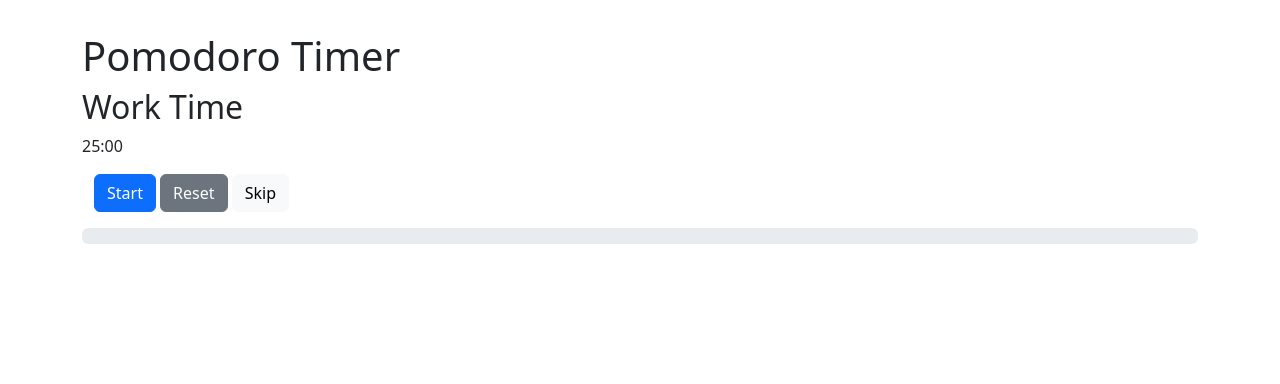
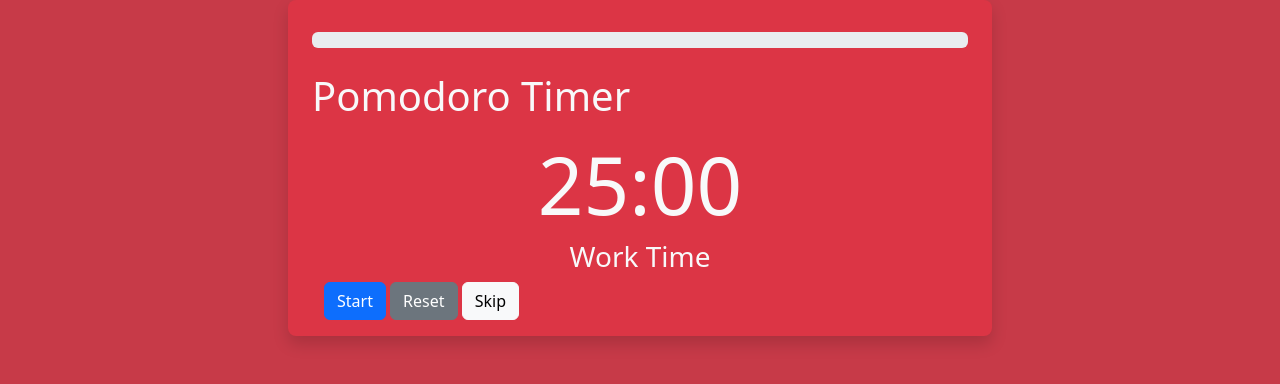
Before and after one commit to kevinguan88/pomodoro, a plain HTML site: page index.html in a window 1280 px wide. Drawn offline with nearby package versions, Linux system fonts and the light colour scheme.

Commit message:
added color, effects, and reformatted

```diff
--- a/css/style.css
+++ b/css/style.css
@@ -0,0 +1,7 @@
+#timer-container {
+    width: 55%;
+}
+
+body {
+    background-color: #c42d3cef;
+}
--- a/index.html
+++ b/index.html
@@ -1,27 +1,32 @@
 <!DOCTYPE html>
 <html>
+
 <head>
     <title>Pomodoro Timer</title>
-        <link href="https://cdn.jsdelivr.net/npm/bootstrap@5.3.0/dist/css/bootstrap.min.css" rel="stylesheet">
+    <link href="https://cdn.jsdelivr.net/npm/bootstrap@5.3.1/dist/css/bootstrap.min.css" rel="stylesheet" integrity="sha384-4bw+/aepP/YC94hEpVNVgiZdgIC5+VKNBQNGCHeKRQN+PtmoHDEXuppvnDJzQIu9" crossorigin="anonymous">
     <link href="css/style.css" rel="stylesheet">
 </head>
+
 <body>
-        <div class="container py-3"></div>
+    <div class="container py-3 bg-danger rounded-3 shadow" id="timer-container">
+        <div class="container py-3">
+            <div class="progress"> <!--TODO: make transparent colored jumbotron and color buttons and progress bar-->
+                <div class="progress-bar bg-secondary" role="progressbar" aria-valuenow="0" aria-valuemin="0" aria-valuemax="100">
+                </div>
+            </div>
+        </div>
         <div class="container">
-            <h1>Pomodoro Timer</h1>
-            <h2 class="mode" id="work">Work Time</h2>
-            <p class="timer" id="work">25:00</p>
+            <h1 class="py-2 text-light">Pomodoro Timer</h1>
+            <h1 class="timer display-1 text-center text-light" id="work">25:00</h1>
+            <h3 class="mode text-center text-light" id="work">Work Time</h2>
                 <div class="container" id="buttons">
                     <button class="btn btn-primary" onclick="start()" id="startStop">Start</button>
                     <button class="btn btn-secondary" onclick="reset()" id="reset">Reset</button>
                     <button class="btn btn-light" onclick="skip()" id="skip">Skip</button>
                 </div>
         </div>
-        <div class="container py-3">
-            <div class="progress">
-                <div class="progress-bar" role="progressbar" aria-valuenow="0" aria-valuemin="0" aria-valuemax="100"></div>
-            </div>
     </div>
     <script src="js/main.js"></script> <!--don't put  in front of file name-->
 </body>
+
 </html>
```
Lines whose indentation alone changed are shown as unchanged.
